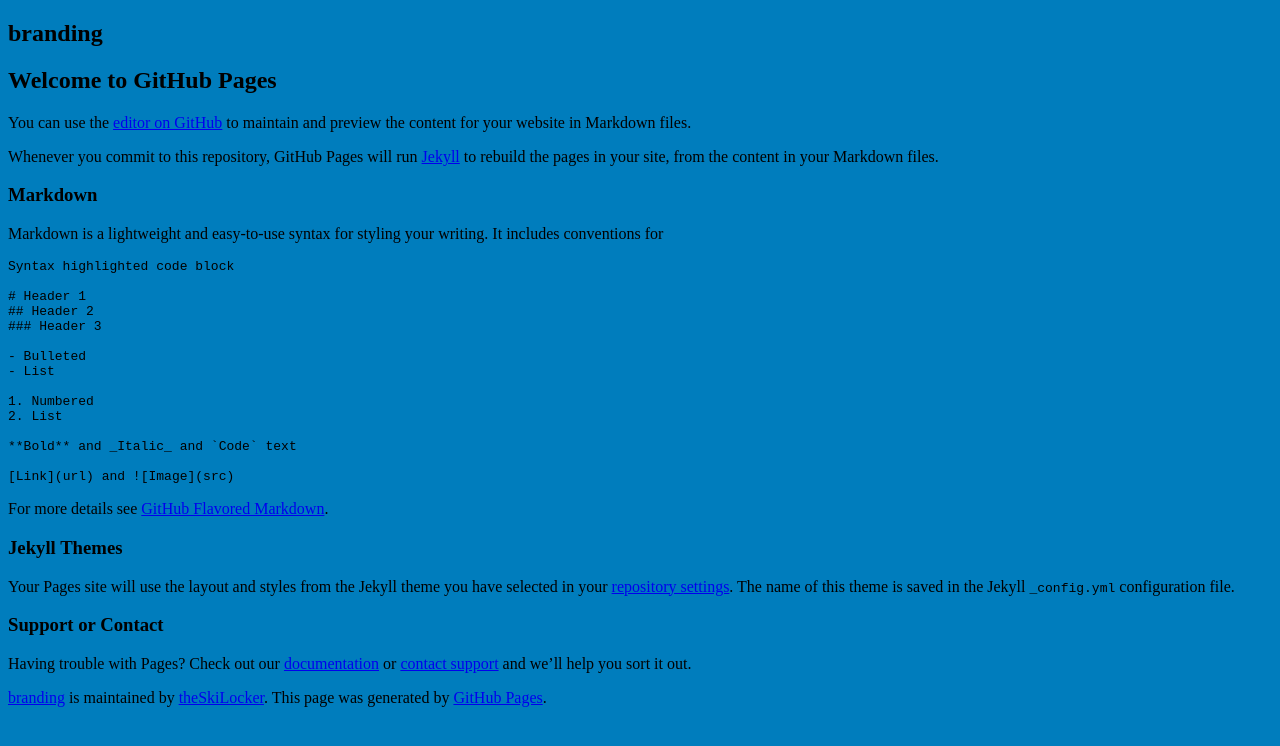
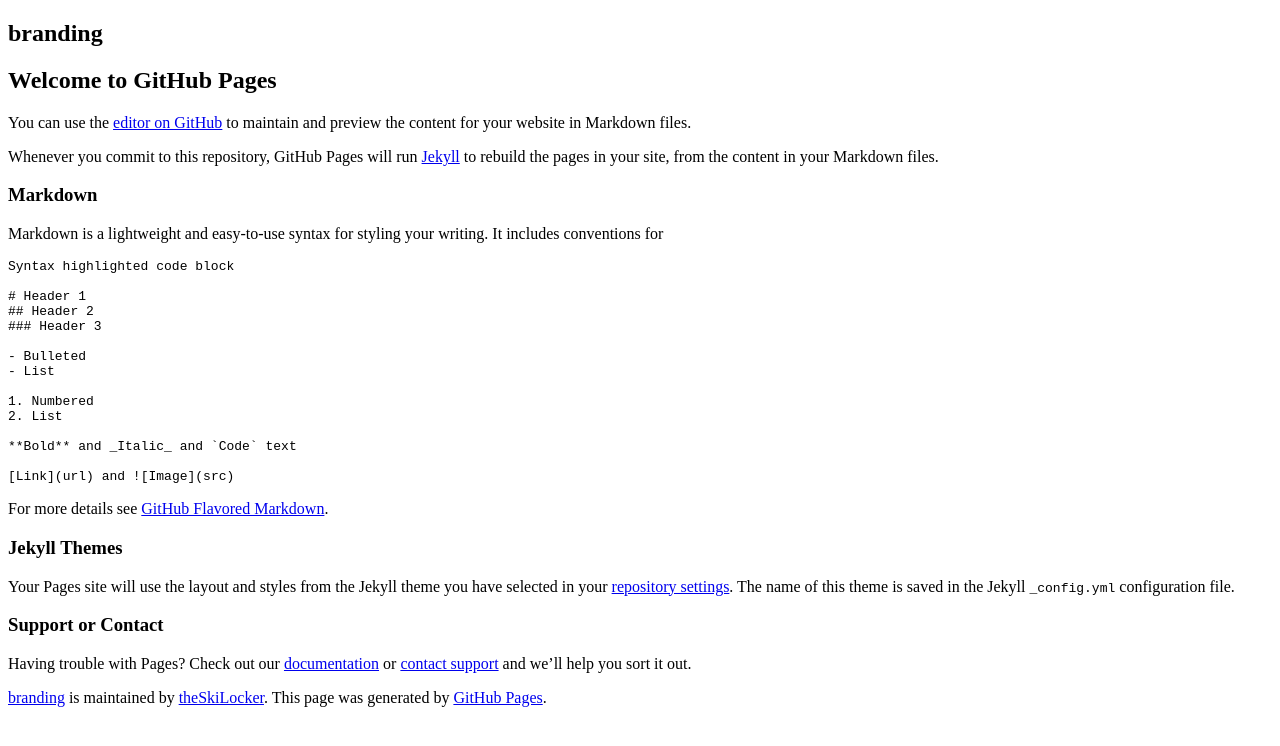
Before and after one commit to theSkiLocker/branding, a Jekyll site: the page built from README.md, in a window 1280 px wide. Shown: the top 746 px of the page. Built offline with Jekyll 4.4.1, drawn with Linux system fonts in a browser that asks for light colours; our own code applies the rules of GitHub Pages for plain Markdown files.

Commit message:
Update style.css

```diff
--- a/assets/css/style.css
+++ b/assets/css/style.css
@@ -1,3 +1,41 @@
 body {
-  background: #007dbd;
+  background: #fff;
 }
+
+
+$b1: #007dbd;
+$b2: #b9e5fb;
+$p1: #93268f;
+$p2: #a962a7;
+$g1: #53b698;
+$g2: #5c7b80;
+$o1: #e28b50;
+$o2: #d29871;
+
+
+.brand-color {
+  float: left;
+  font-size: 14px;
+}
+
+.brand-color__item {
+  width: 100px;
+  height: 100px;
+  line-height: 100px;
+  text-align: center;
+  border-radius: 3px;
+  margin: 0 10px 10px 0;
+  color: #fff;
+  text-shadow: 0 0 1px rgba(0,0,0,.2);
+
+  &:nth-of-type(2n + 1) {
+    clear: left;
+  }
+}
+
+$list: #007dbd #b9e5fb #93268f #a962a7 #53b698 #5c7b80 #e28b50 #d29871
+
+@color $color in $list
+  $i: index($list, $color);
+  .box-#{$i}
+    background: #{color}
```
